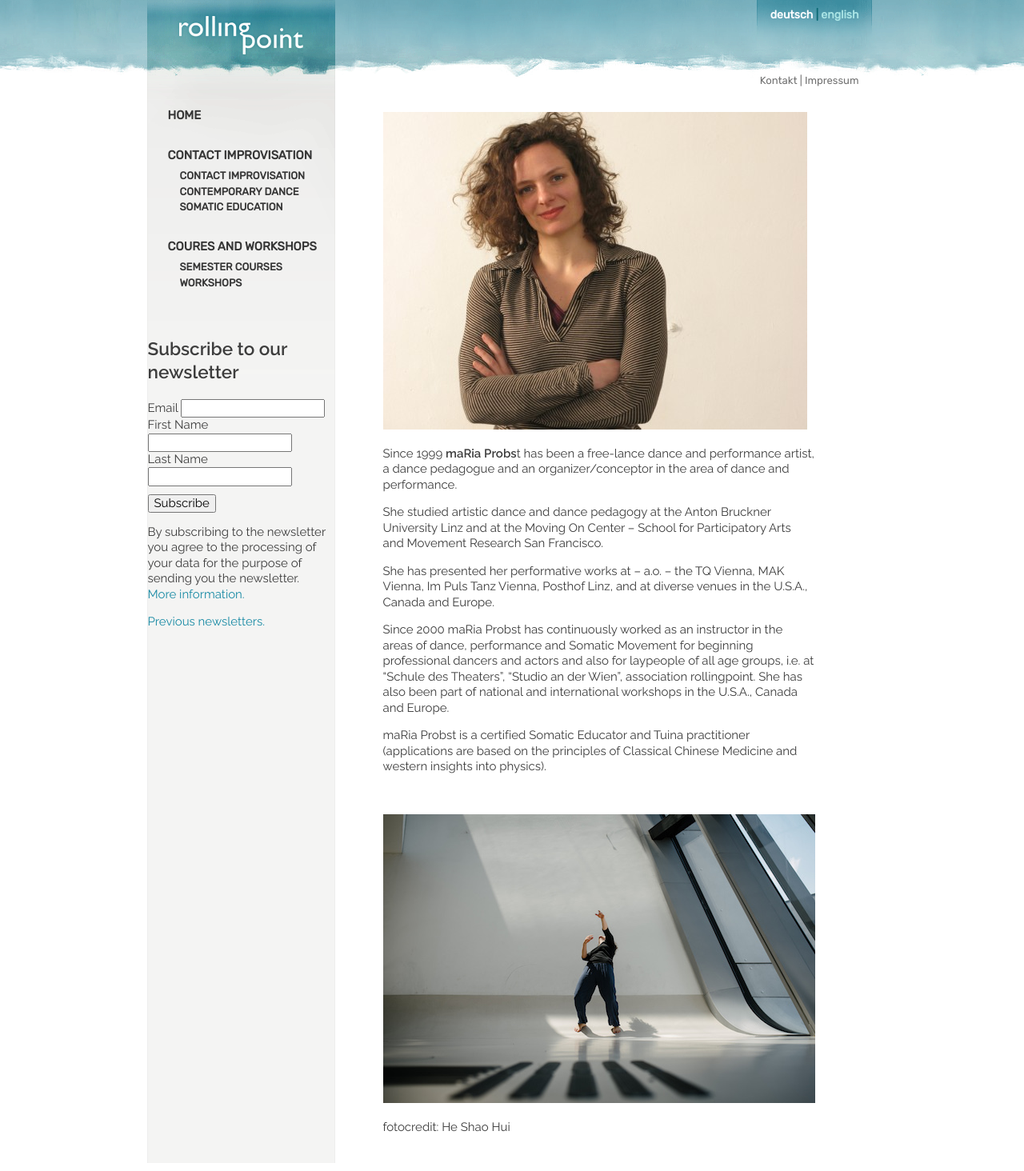
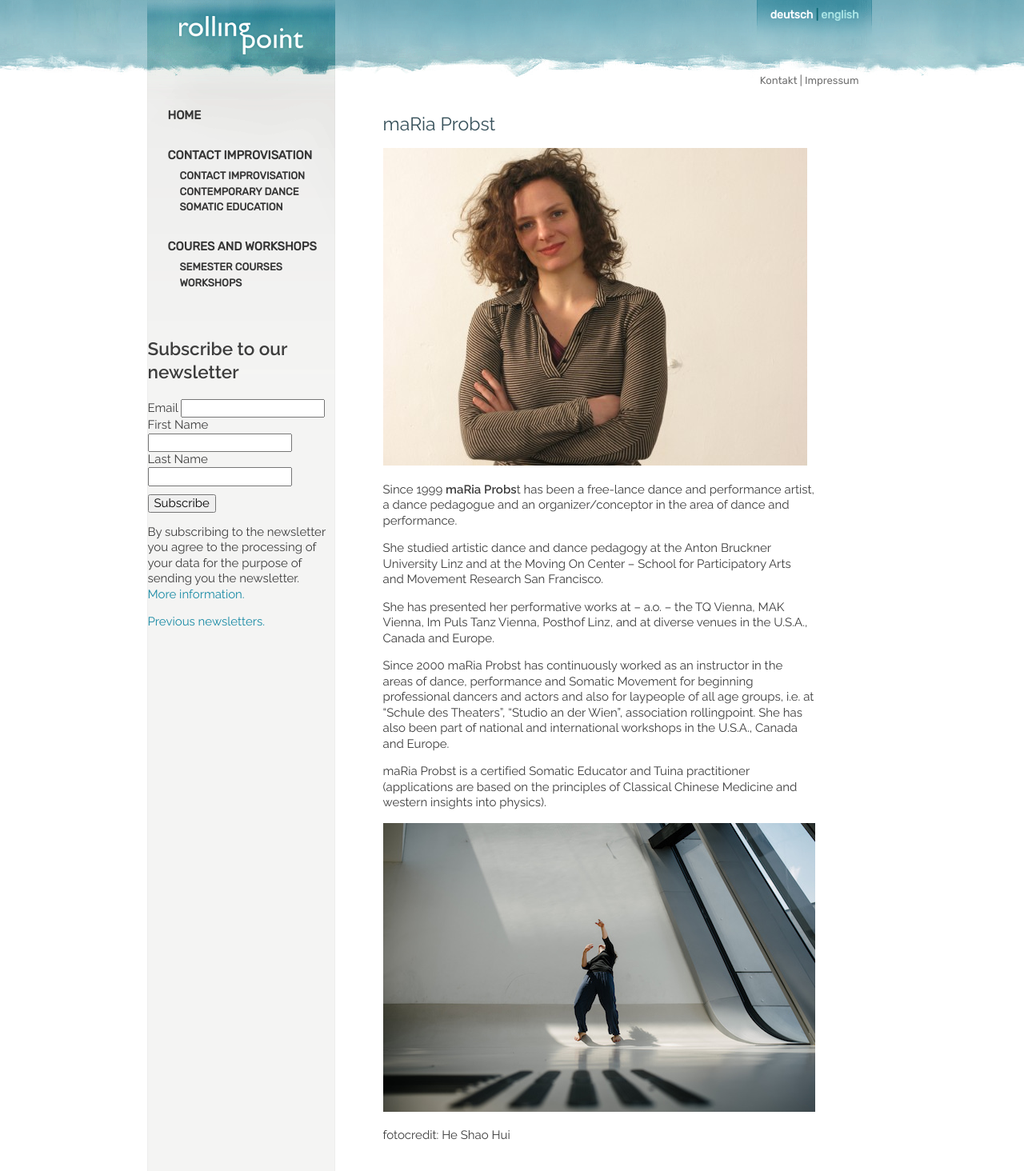
Before and after one commit to manulari/rollingpointat, a Jekyll site: the page built from _pages_en/en-maria.md, in a window 1280 px wide. Shown: the whole page at 80% size. Built offline with Jekyll 4.4.1, drawn with Linux system fonts in a browser that asks for light colours; comment, search, counter and statistics services are not loaded.

Commit message:
Update page (en) “en-maria”

```diff
--- a/_pages_en/en-maria.md
+++ b/_pages_en/en-maria.md
@@ -3,6 +3,8 @@ permalink: /en/maria
 title: maRia Probst
 language: en
 ---
+# maRia Probst
+
 ![](/assets/uploads/img_2541_-_foto_.jpg)
 
 Since 1999 **maRia Probs**t has been a free-lance dance and performance artist, a dance pedagogue and an organizer/conceptor in the area of dance and performance.
@@ -15,8 +17,6 @@ Since 2000 maRia Probst has continuously worked as an instructor in the areas of
 
 maRia Probst is a certified Somatic Educator and Tuina practitioner (applications are based on the principles of Classical Chinese Medicine and western insights into physics).
 
-
-
 ![](/assets/uploads/heshaohui.rollingpoint-wu-fotos.049.jpg)
 
 fotocredit: He Shao Hui
```
